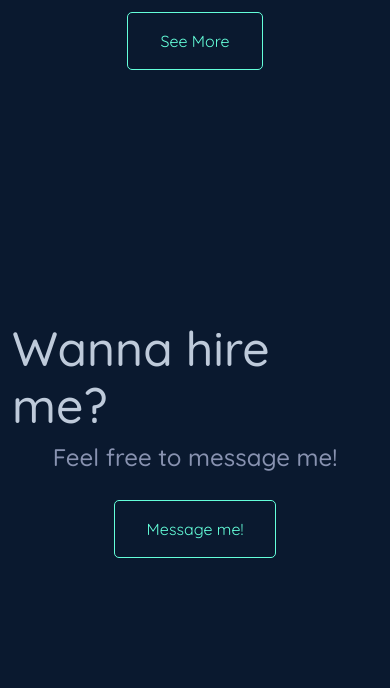
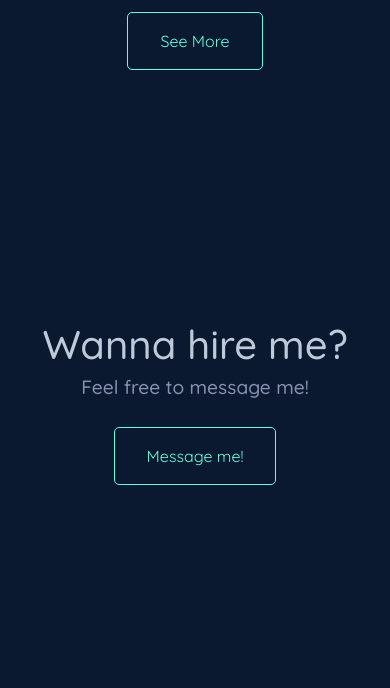
Before and after one commit to raizel42/raizel42.github.io, a plain HTML site: page index.html in a window 390 px wide. Shown: the part 4988-5676 px from the top of the page. Drawn offline with nearby package versions, Linux system fonts and the light colour scheme; no server answers; a web font is replaced by a local one.

Commit message:
Update styles.css

```diff
--- a/styles.css
+++ b/styles.css
@@ -475,6 +475,12 @@ input[type=email]{
     .gmail{
         margin-bottom: 2rem;
     }
+    .contact-title h3{
+        font-size: 2.5rem;
+    }
+    .contact-inner h4{
+        font-size: 1.2rem;
+    }
 }
 .email-{
     color: #fff;
```
